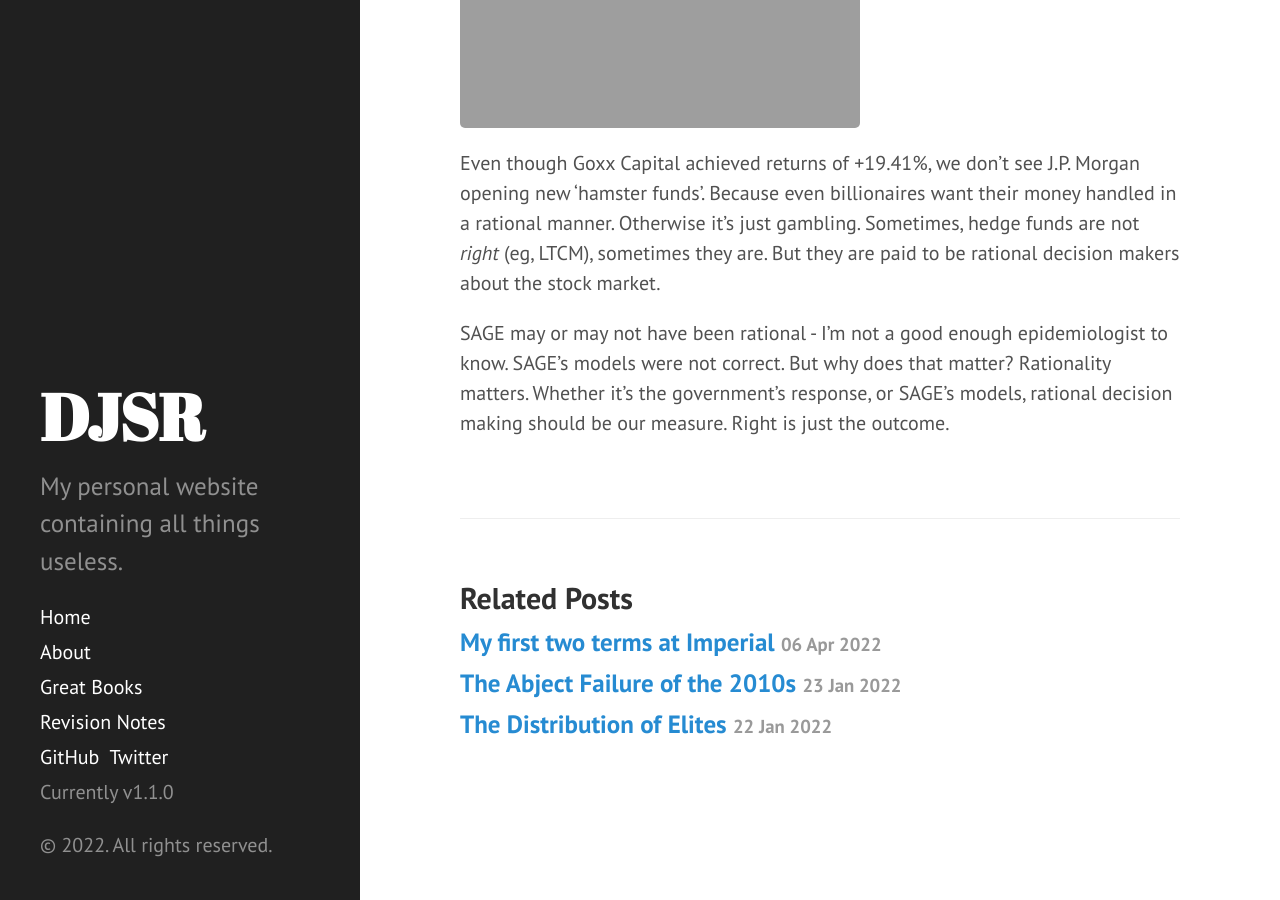
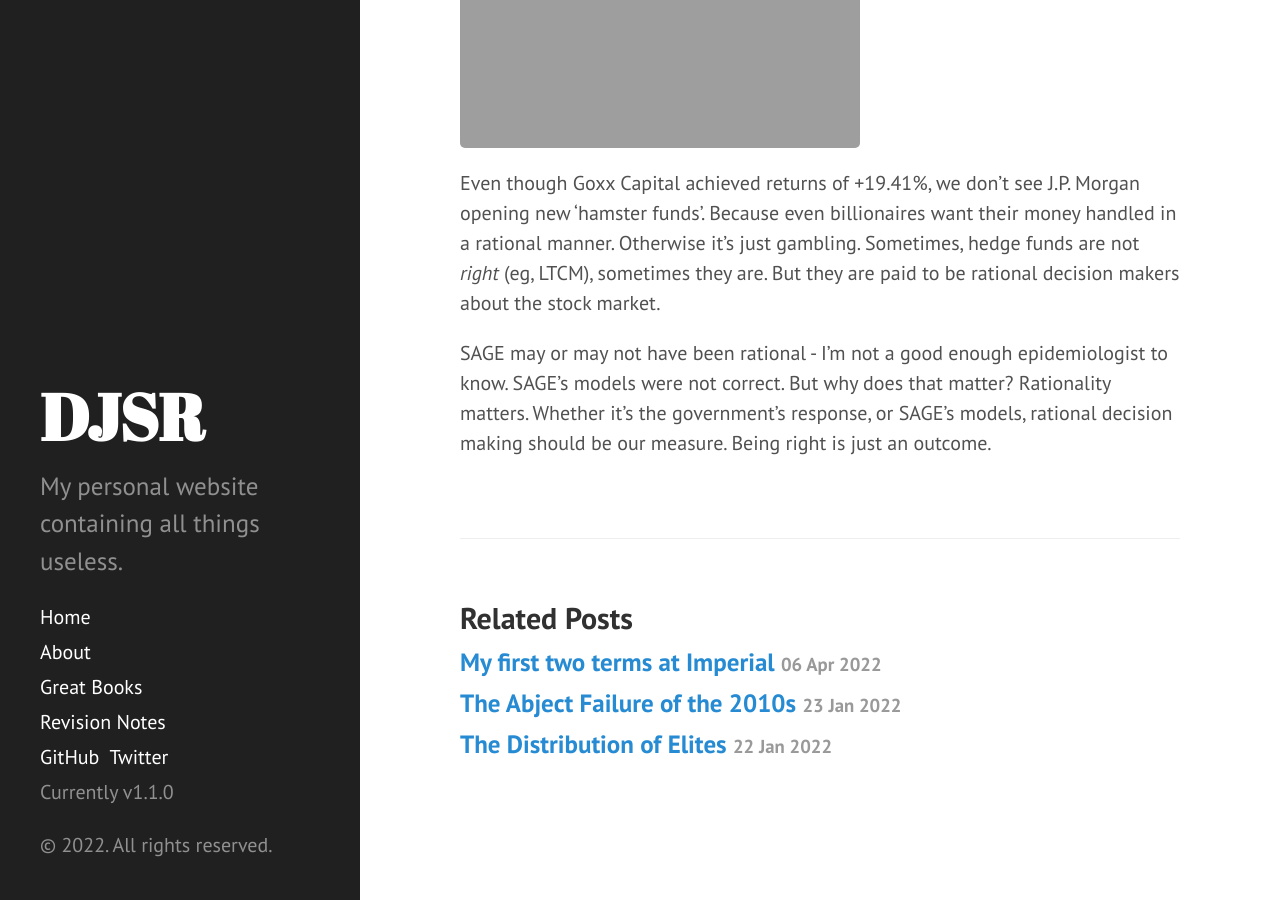
Before and after one commit to dansomrob/dansomrob.github.io, a Jekyll site: the page built from _posts/2022-01-21-SAGE.md, in a window 1280 px wide and 900 px high, scrolled down 2533 px. Built offline with Jekyll 4.4.1, drawn with Linux system fonts in a browser that asks for light colours.

Commit message:
Update 2022-01-21-SAGE.md

```diff
--- a/_posts/2022-01-21-SAGE.md
+++ b/_posts/2022-01-21-SAGE.md
@@ -40,7 +40,9 @@ would you want boris to say '...' so were not doing x - no we want them to be ra
 Let's consider the inverse, a randomly made up data set but with matches the data well. The entire points of statistics is to
 
 The crypto hamster [Mr. Goxx](https://www.bbc.co.uk/news/technology-58707641){:target="_blank"}{:rel="noopener noreferrer"} was an experiment by two 30-something Germans which allowed a hamster to trade crypto by standing on two pressure plates.
-![Spectator SAGE Comparison]({{ site.url }}/assets/images/Goxx.jpeg)
+
+![Mr Goxx]({{ site.url }}/assets/images/Goxx.jpeg)
+
 Even though Goxx Capital achieved returns of +19.41%, we don't see J.P. Morgan opening new 'hamster funds'. Because even billionaires want their money handled in a rational manner. Otherwise it's just gambling. Sometimes, hedge funds are not *right* (eg, LTCM), sometimes they are. But they are paid to be rational decision makers about the stock market.
 
-SAGE may or may not have been rational - I'm not a good enough epidemiologist to know. SAGE's models were not correct. But why does that matter? Rationality matters. Whether it's the government's response, or SAGE's models, rational decision making should be our measure. Right is just the outcome.
+SAGE may or may not have been rational - I'm not a good enough epidemiologist to know. SAGE's models were not correct. But why does that matter? Rationality matters. Whether it's the government's response, or SAGE's models, rational decision making should be our measure. Being right is just an outcome.
```
